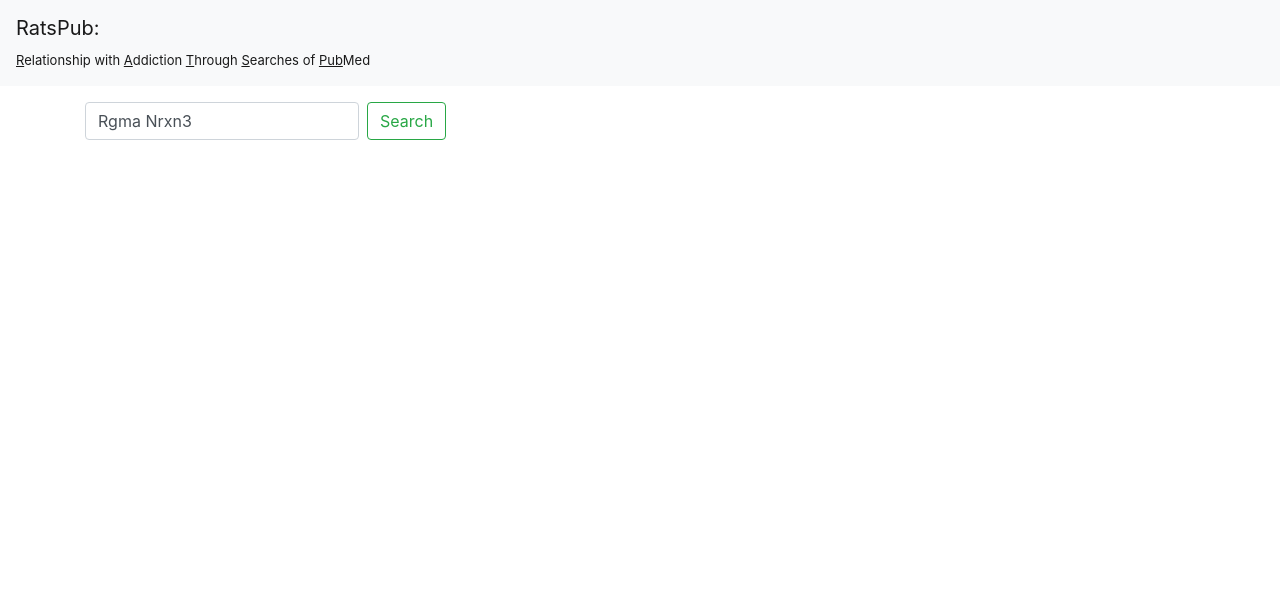
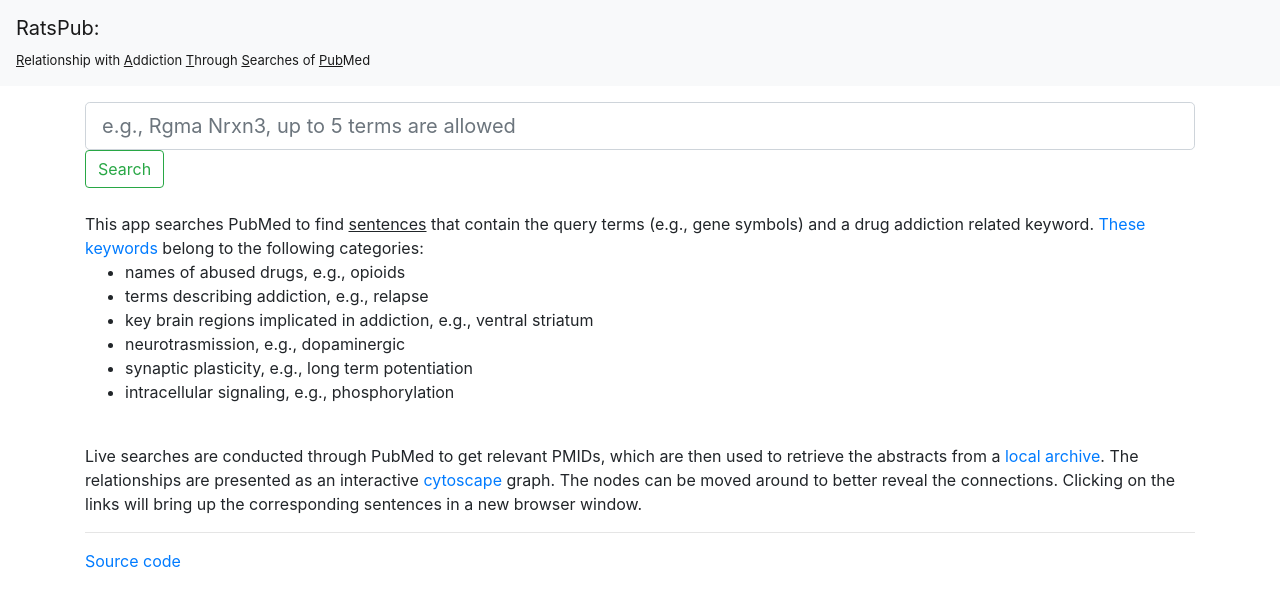
Before and after one commit to chen42/RatsPub, a Flask app: page / in a window 1280 px wide. Shown: the top 607 px of the page. Run offline with Flask 2, Linux system fonts and the light colour scheme; some libraries are stand-ins or nearby versions.

Commit message:
clean up

```diff
--- a/ratspub.py
+++ b/ratspub.py
@@ -2,10 +2,6 @@
 from nltk.tokenize import sent_tokenize
 import os
 import re
-import codecs
-import sys
-
-#gene=sys.argv[1]
 
 ## turn dictionary (synonyms) to regular expression
 def undic(dic):
@@ -94,8 +90,6 @@ def generate_edges(data):
         json0+="{ data: { id: \'" + edgeID + "\', source: \'" + source + "\', target: '" + target + "\', sentCnt: '" + str(edgeCnts[edgeID]) + "',  url:'/sentences?edgeID=" + edgeID + "' } },\n"
     return(json0)
 
-
-
 addiction_d = {"reward":"reward|hedonic|incentive|intracranial self stimulation|ICSS|reinforcement|conditioned place preference|CPP|self administration|self administered|drug reinforced|operant|instrumental response",
         "aversion":"aversion|aversive|CTA|withdrawal|conditioned taste aversion",
         "relapse":"relapse|reinstatement|craving|drug seeking|seeking",
--- a/server.py
+++ b/server.py
@@ -1,6 +1,5 @@
 #!/bin/env  python3
 from flask import Flask, render_template, request, redirect
-import simplejson as json
 from ratspub import *
 
 app=Flask(__name__)
@@ -18,6 +17,8 @@ def search():
     genes=genes.replace(",", " ")
     genes=genes.replace(";", " ")
     genes=genes.split()
+    if len(genes)>=6:
+        return render_template('index.html')
     nodes=default_nodes
     edges=str()
     for  gene in genes:
@@ -30,9 +31,9 @@ def search():
         e2=generate_edges(sent2)
         edges+=e0+e1+e2
         all_sentences+=sent0+sent1+sent2
-    f=open("all_sentences.tab","w")
-    f.write(all_sentences)
-    f.close()
+    #f=open("all_sentences.tab","w")
+    #f.write(all_sentences)
+    #f.close()
     return render_template('cytoscape.html', elements=nodes+edges)
 
 @app.route("/sentences")
@@ -42,12 +43,11 @@ def sentences():
     print (gene0 + cat0)
     out="<h3>"+gene0 + " and " + cat0  + "</h3>\n"
     for sent in all_sentences.split("\n"):
-        #print (sent)
         if len(sent.strip())!=0:
            (gene,nouse,cat, pmid, text)=sent.split("\t")
            if (gene == gene0 and cat == cat0) :
                out+= "<li> "+ text + " <a href=\"https://www.ncbi.nlm.nih.gov/pubmed/?term=" + pmid +"\" target=_new>PMID:"+pmid+"<br></a>"
-    return render_template('sentences.html', sentences=out+"<p>")
+    return render_template('sentences.html', sentences="<ol>"+out+"</ol><p>")
 
 if __name__ == '__main__':
     app.run(debug=True)
--- a/templates/cytoscape.html
+++ b/templates/cytoscape.html
@@ -1,7 +1,8 @@
 {% extends "layout.html" %}
 {% block content %}
 
-<script type="text/javascript" src="{{ url_for('static', filename='cytoscape.min.js') }}"></script>
+<script src="https://cdnjs.cloudflare.com/ajax/libs/cytoscape/3.6.0/cytoscape.min.js" integrity="sha256-uZV2wRlscgr52q3Wb3Oew0rKCPsM3g4aBTv46sF4qzg=" crossorigin="anonymous"></script>
+
 	<div id="cy"></div>
 	<script>
 		var cy = cytoscape({
--- a/templates/index.html
+++ b/templates/index.html
@@ -2,9 +2,25 @@
 {% block content %}
 <p>
 
-    <form class="form-inline my-2 my-lg-0" action="/search">
-      <input name="query" class="form-control mr-sm-2" type="search" placeholder="Rgma Nrxn3" aria-label="search" value="Rgma Nrxn3">
+    <form action="/search">
+      <input name="query" class="form-control form-control-lg" type="search" placeholder="e.g., Rgma Nrxn3, up to 5 terms are allowed" aria-label="search" value="">
       <button class="btn btn-outline-success my-2 my-sm-0" type="submit">Search</button>
     </form>
+	<br>
+	This app searches PubMed to find <u>sentences</u> that contain the query terms (e.g., gene symbols) and  a drug addiction related keyword.  <a href="https://github.com/chen42/RatsPub/blob/master/ratspub.py#L95-L129">These keywords</a> belong to the following categories:
+<ul>
+<li> names of abused drugs, e.g., opioids</li>
+<li> terms describing addiction, e.g., relapse </li>
+<li> key brain regions implicated in addiction, e.g., ventral striatum </li>
+<li> neurotrasmission, e.g., dopaminergic </li>
+<li> synaptic plasticity, e.g., long term potentiation </li>
+<li> intracellular signaling, e.g., phosphorylation </li>
+</ul>
+
+<br>
+Live searches are conducted through PubMed to get relevant PMIDs, which are then used to retrieve the abstracts from a <a href="https://dataguide.nlm.nih.gov/edirect/archive.html">local archive</a>. The relationships are presented as an interactive <a href="https://js.cytoscape.org" >cytoscape</a> graph. The nodes can be moved around to better reveal the connections.  Clicking on the links will bring up the corresponding sentences in a new browser window.
+<p>
+<hr>
+<a href="https://github.com/chen42/ratspub"> Source code </a>
 
 {% endblock %}
--- a/templates/layout.html
+++ b/templates/layout.html
@@ -9,14 +9,13 @@
     <link rel="stylesheet" href="https://stackpath.bootstrapcdn.com/bootstrap/4.3.1/css/bootstrap.min.css" integrity="sha384-ggOyR0iXCbMQv3Xipma34MD+dH/1fQ784/j6cY/iJTQUOhcWr7x9JvoRxT2MZw1T" crossorigin="anonymous">
 	<link rel=stylesheet type=text/css href="{{ url_for('static', filename='style.css') }}">
 
-
 	<title>RatsPub: Relationship with Addiction Through Searches of PubMed</title>
 </head>
 <body>
 
-<nav class="navbar navbar-expand-lg navbar-light bg-light">
+	<nav class="navbar navbar-expand-lg navbar-light bg-light">
 	<a class="navbar-brand" href="/">RatsPub:</br> <span style="font-size:small"> <u>R</u>elationship  with <u>A</u>ddiction <u>T</u>hrough <u>S</u>earches of <u>Pub</u>Med </span></a>
-  <button class="navbar-toggler" type="button" data-toggle="collapse" data-target="#navbarSupportedContent" aria-controls="navbarSupportedContent" aria-expanded="false" aria-label="Toggle navigation">
+  	<button class="navbar-toggler" type="button" data-toggle="collapse" data-target="#navbarSupportedContent" aria-controls="navbarSupportedContent" aria-expanded="false" aria-label="Toggle navigation">
     <span class="navbar-toggler-icon"></span>
   </button>
 </nav>
@@ -27,4 +26,5 @@
 
 <script src="https://code.jquery.com/jquery-3.3.1.slim.min.js" integrity="sha384-q8i/X+965DzO0rT7abK41JStQIAqVgRVzpbzo5smXKp4YfRvH+8abtTE1Pi6jizo" crossorigin="anonymous"></script>
 <script src="https://stackpath.bootstrapcdn.com/bootstrap/4.3.1/js/bootstrap.min.js" integrity="sha384-JjSmVgyd0p3pXB1rRibZUAYoIIy6OrQ6VrjIEaFf/nJGzIxFDsf4x0xIM+B07jRM" crossorigin="anonymous"></script>
+<script src="https://cdnjs.cloudflare.com/ajax/libs/cytoscape/3.6.0/cytoscape.min.js" integrity="sha256-uZV2wRlscgr52q3Wb3Oew0rKCPsM3g4aBTv46sF4qzg=" crossorigin="anonymous"></script>
 </body>
```
